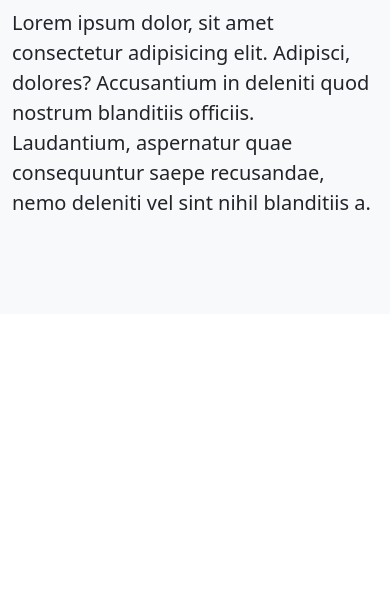
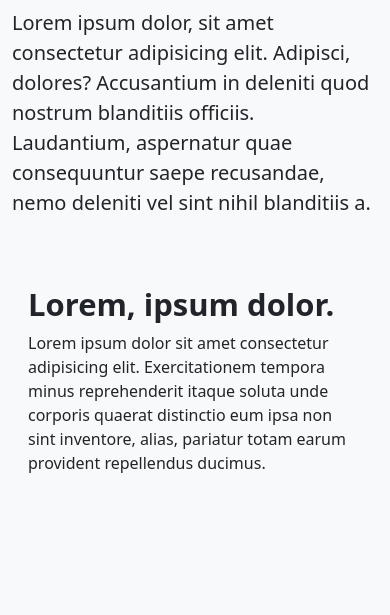
Before and after one commit to amit-9695/django_project_001, a Django app: template templates/responsive_page3.html in a window 390 px wide. Shown: the part 1564-2179 px from the top of the page. Before the commit the page ends 1774 px from the top, so only its background shows below. Run offline with Django 5.2, Linux system fonts and the light colour scheme; the template is opened without the code that fills it, so the values that code supplies are empty.

Commit message:
changees in class col-md-6

```diff
--- a/templates/responsive_page3.html
+++ b/templates/responsive_page3.html
@@ -40,7 +40,7 @@
         top: 0;
         left: 0;
         width: 100%;
-        height: 400px;
+        height: 600px;
         object-fit: cover;
         z-index: -1;
       }
@@ -134,7 +134,6 @@
               src="https://www.starpng.com/public/uploads/small/transparent-background-image-for-free-download-1-11582231432n8vmmhpvek2xjswkn3sbh99wxmivtqibfdp8fhn1lxvfknvdz2fyrscsblav3akjm2cbcvswiugncj9spspgfwxnqfhym08tpjaa.png"
               alt="Photo"
               class="img-fluid rounded-top-3"
-
             />
             <h3 class="fw-bold">Lorem, ipsum dolor.</h3>
             <p class="fs-5">
@@ -146,9 +145,15 @@
           </div>
           <div class="col-md-6">
             <div class="p-1 mb-4 bg-light rounded-3">
-                <div class="container-fluid">
-
-                </div>
+              <div class="container-fluid py-5">
+                <h1 class="display-5 fw-bold">Lorem, ipsum dolor.</h1>
+                <p class="col-md-8 fs-6">
+                  Lorem ipsum dolor sit amet consectetur adipisicing elit.
+                  Exercitationem tempora minus reprehenderit itaque soluta unde
+                  corporis quaerat distinctio eum ipsa non sint inventore,
+                  alias, pariatur totam earum provident repellendus ducimus.
+                </p>
+              </div>
             </div>
           </div>
         </div>
```
